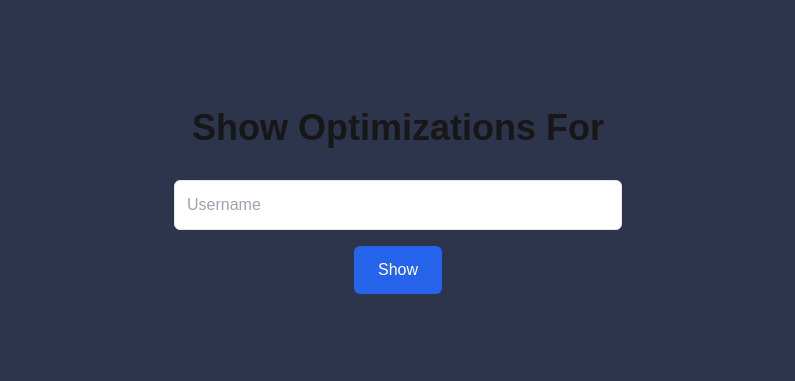
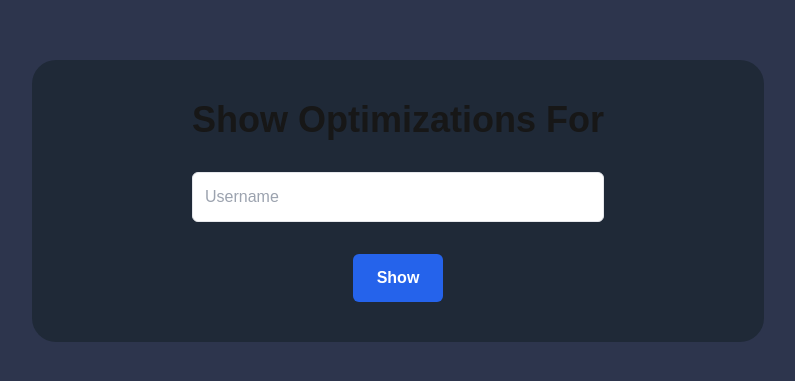
Before and after one commit to melvin-viougea/SkyOptimizer, a Next.js app: page / in a window 1280 px wide. Shown: the part 199-580 px from the top of the page, without its empty margins (242-1037 px from the left). Built offline with nearby package versions, Linux system fonts and the light colour scheme.

Commit message:
update metadata

```diff
--- a/app/globals.css
+++ b/app/globals.css
@@ -5,6 +5,8 @@
 :root {
   --background: #ffffff;
   --foreground: #171717;
+  --primary: #2D354D;
+  --secondary: #A9AEC4;
 }
 
 @media (prefers-color-scheme: dark) {
--- a/app/layout.tsx
+++ b/app/layout.tsx
@@ -27,7 +27,7 @@ export default function RootLayout({
   return (
     <html lang="en">
       <body
-        className={`${geistSans.variable} ${geistMono.variable} antialiased bg-[#2D354D]`}
+        className={`${geistSans.variable} ${geistMono.variable} antialiased bg-primary`}
       >
         {children}
       </body>
--- a/app/page.tsx
+++ b/app/page.tsx
@@ -53,9 +53,10 @@ export default function Home() {
   };
 
   return (
-    <div className="flex flex-col items-center justify-center min-h-screen gap-8">
+    <div className="flex flex-col items-center justify-center min-h-screen gap-8 bg">
+      <div className="py-10 px-40 rounded-3xl bg-gray-800">
+        <div className="flex flex-col items-center gap-8   w-full max-w-md">
           <h1 className="text-4xl font-bold text-center">Show Optimizations For</h1>
-      <div className="flex flex-col items-center gap-4 w-full max-w-md">
           <input
             id="search-input"
             type="text"
@@ -67,12 +68,13 @@ export default function Home() {
           />
           <button
             onClick={handleNavigate}
-          className="px-6 py-3 bg-blue-600 text-white rounded-md hover:bg-blue-800 transition">
+            className="px-6 py-3 bg-blue-600 text-white rounded-md hover:bg-blue-800 transition font-bold">
             Show
           </button>
 
           {error && <p className="text-red-500">{error.message}</p>}
         </div>
       </div>
+    </div>
   );
 }
--- a/components/AccessoriesRender.tsx
+++ b/components/AccessoriesRender.tsx
@@ -4,10 +4,11 @@ const AccessoriesRender: FC<RenderProps> = ({ profileData }) => {
   if (!profileData) return null;
 
   return (
-    <div>
-      <h2>Accessories Optimizer</h2>
+    <div className="w-[75vw] rounded-3xl bg-gray-800 p-5 m-5">
+      <h1 className="text-2xl font-bold underline decoration-wavy decoration-secondary decoration-4 underline-offset-8 mb-5">Accessories Optimizer :</h1>
     </div>
-  );
+)
+  ;
 };
 
 export default AccessoriesRender;
--- a/components/FarmingRender.tsx
+++ b/components/FarmingRender.tsx
@@ -4,10 +4,11 @@ const FarmingRender: FC<RenderProps> = ({ profileData }) => {
   if (!profileData) return null;
 
   return (
-    <div>
-      <h2>Farming Optimizer</h2>
+    <div className="w-[75vw] rounded-3xl bg-gray-800 p-5 m-5">
+      <h1 className="text-2xl font-bold underline decoration-wavy decoration-secondary decoration-4 underline-offset-8 mb-5">Farming Optimizer :</h1>
     </div>
-  );
+)
+  ;
 };
 
 export default FarmingRender;
--- a/components/HomeRender.tsx
+++ b/components/HomeRender.tsx
@@ -4,8 +4,8 @@ const HomeRender: FC<RenderProps> = ({ profileData }) => {
   if (!profileData) return null;
 
   return (
-    <div>
-      <h1 className="text-2xl font-bold text-center underline">Skills :</h1>
+    <div className="w-[75vw] rounded-3xl bg-gray-800 p-5 m-5">
+      <h1 className="text-2xl font-bold underline decoration-wavy decoration-secondary decoration-4 underline-offset-8 mb-5">Skills :</h1>
       <p>Farming {profileData.farmingLvl} / {profileData.farmingMaxLvl}</p>
       <p>Fishing {profileData.fishingLvl} / {profileData.fishingMaxLvl}</p>
       <p>Mining {profileData.miningLvl} / {profileData.miningMaxLvl}</p>
--- a/tailwind.config.ts
+++ b/tailwind.config.ts
@@ -11,9 +11,12 @@ const config: Config = {
       colors: {
         background: "var(--background)",
         foreground: "var(--foreground)",
+        primary: "var(--primary)",
+        secondary: "var(--secondary)",
       },
     },
   },
   plugins: [],
 };
+
 export default config;
```
Lines whose indentation alone changed are shown as unchanged.
